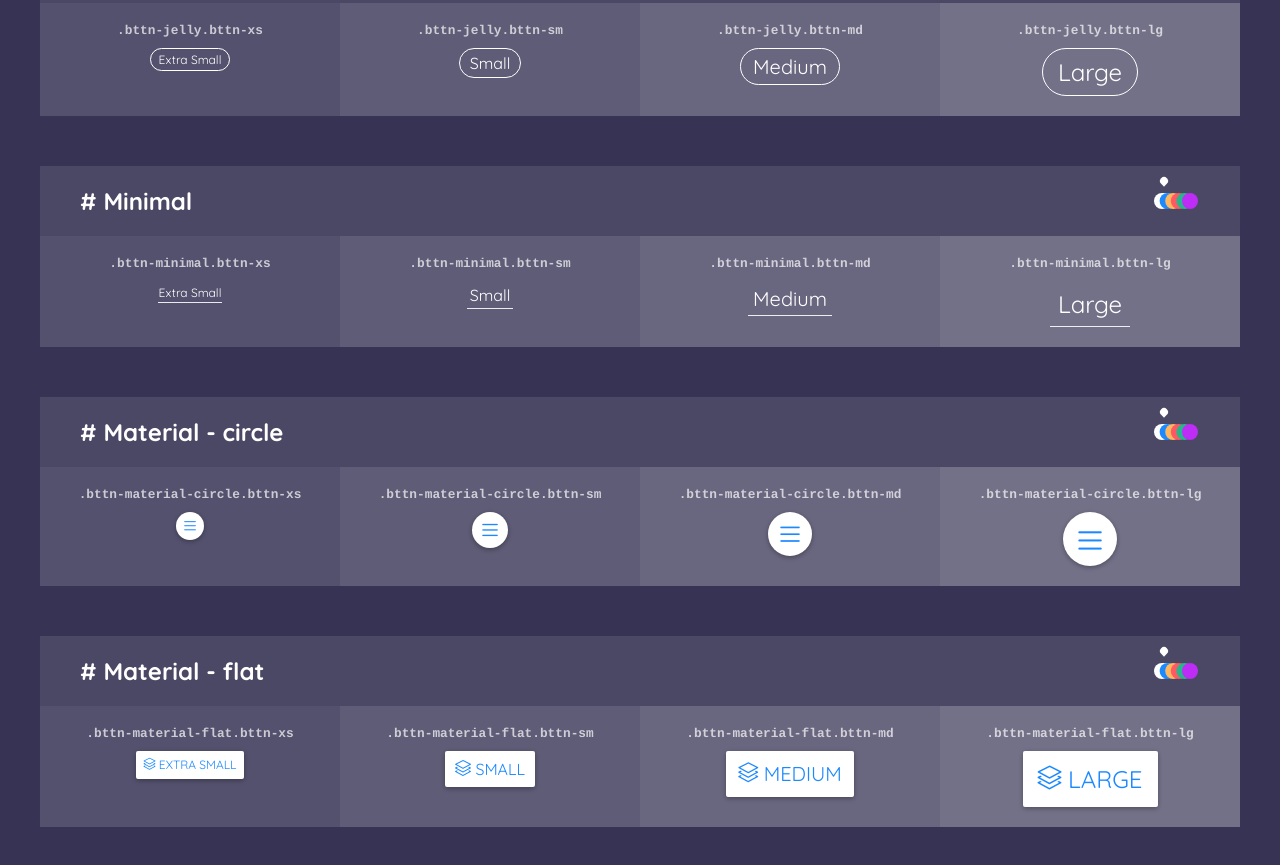
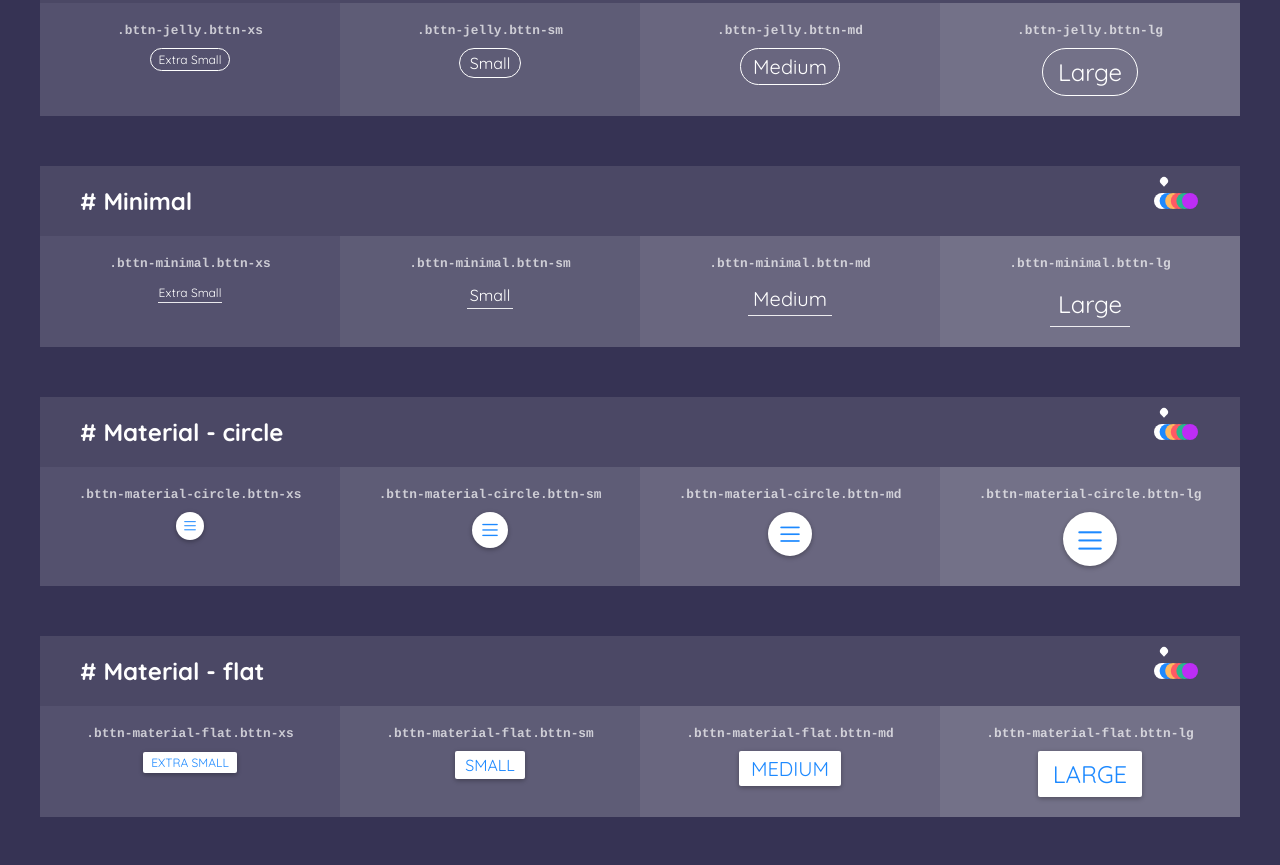
Before and after one commit to ganapativs/bttn.css, a plain HTML site: page demo/index.html in a window 1280 px wide. Shown: the part 709-1574 px from the top of the page. Drawn offline with nearby package versions, Linux system fonts and the light colour scheme; some packages are replaced by stand-ins of ours; a script that the page names is missing.

Commit message:
Remove line height - material flat

```diff
--- a/bttn.styl
+++ b/bttn.styl
@@ -212,16 +212,12 @@
     box-shadow 0 5px 11px 0 rgba(0,0,0,0.18),0 4px 15px 0 rgba(0,0,0,0.15)
   &.bttn-xs
     {bttnXsSize}
-    line-height: 22px;
   &.bttn-sm
     {bttnSmSize}
-    line-height: 28px;
   &.bttn-md
     {bttnMdSize}
-    line-height: 36px;
   &.bttn-lg
     {bttnLgSize}
-    line-height: 40px;
   &.bttn-default
     background cWhite
     color cBlue
--- a/demo/index.html
+++ b/demo/index.html
@@ -247,28 +247,28 @@
                 <div class="code-copy">Copy code</div>
                 <div class="bttn-size">.bttn-material-flat.bttn-xs</div>
                 <button class="bttn-material-flat bttn-xs">
-                   <i class="icon-layers"></i> Extra Small
+                   Extra Small
                 </button>
             </div>
             <div class="col-xs-12 col-sm-6 col-md-3 col-lg-3 item">
                 <div class="code-copy">Copy code</div>
                 <div class="bttn-size">.bttn-material-flat.bttn-sm</div>
                 <button class="bttn-material-flat bttn-sm">
-                    <i class="icon-layers"></i> Small
+                    Small
                 </button>
             </div>
             <div class="col-xs-12 col-sm-6 col-md-3 col-lg-3 item">
                 <div class="code-copy">Copy code</div>
                 <div class="bttn-size">.bttn-material-flat.bttn-md</div>
                 <button class="bttn-material-flat bttn-md">
-                    <i class="icon-layers"></i> Medium
+                    Medium
                 </button>
             </div>
             <div class="col-xs-12 col-sm-6 col-md-3 col-lg-3 item">
                 <div class="code-copy">Copy code</div>
                 <div class="bttn-size">.bttn-material-flat.bttn-lg</div>
                 <button class="bttn-material-flat bttn-lg">
-                    <i class="icon-layers"></i> Large
+                    Large
                 </button>
             </div>
         </div>
```
Also changed, not shown: bttn.css, bttn.min.css.
